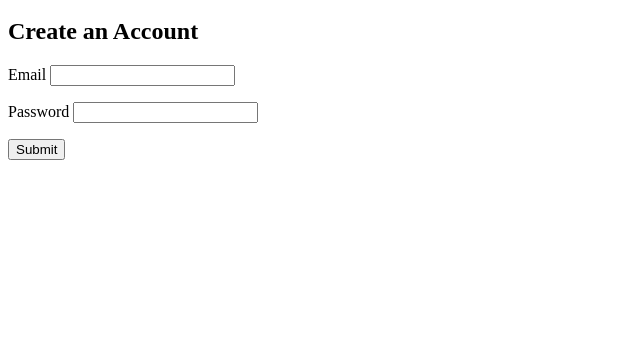
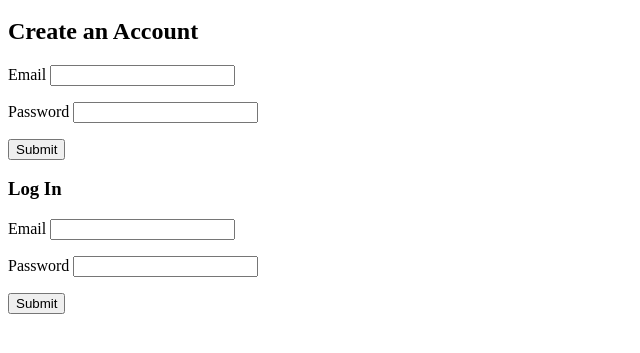
Before and after one commit to lauradoc/Ratings-Lab, a Flask app: page / in a window 1280 px wide. Shown: the part 165-518 px from the top of the page, without its empty margins (0-640 px from the left). Run offline with Flask 2, Linux system fonts and the light colour scheme.

Commit message:
part 4 complete

```diff
--- a/crud.py
+++ b/crud.py
@@ -24,6 +24,11 @@ def get_user_profile(user_id):
     """get user profile with passed id"""
 
     return User.query.filter_by(user_id = user_id).one()
+
+def get_user_by_email(email):
+    """takes in email and returns user if exists, otherwise returns none"""
+
+    return User.query.filter_by(email = email).first()
 
 def create_movie(title, overview, release_date, poster_path):
     """Create and return a new movie."""
--- a/server.py
+++ b/server.py
@@ -16,6 +16,43 @@ def homepage():
 
     return render_template('homepage.html')
 
+
+@app.route('/users', methods=['POST'])
+def register_user():
+    """Create a new user"""
+
+    email = request.form.get('email')
+    password = request.form.get('password')
+    user = crud.get_user_by_email(email)
+
+    if user:
+        flash('Email already exists. Please make an account with a different email')
+
+    else:
+        crud.create_user(email, password)
+        flash('Your account was created successfully! You can now log in.')
+
+    return redirect('/')
+
+
+@app.route('/users/loggedin')
+def logged_in():
+    """Check to see if password matches and log user in"""
+
+    email = request.args.get('email')
+    password = request.args.get('password')
+    user = crud.get_user_by_email(email)
+
+    if password in user.password:
+        flash('Logged in!')
+        session['email'] = user.user_id
+
+    else:
+        flash('Log In failed. Try again.')
+
+    return redirect('/')
+
+
 @app.route('/movies')
 def view_movies():
     """View all movies"""
@@ -23,6 +60,7 @@ def view_movies():
     movies = crud.get_movies()
 
     return render_template('all_movies.html', movies=movies)
+
 
 @app.route('/movies/<movie_id>')
 def show_movie(movie_id):
@@ -32,20 +70,6 @@ def show_movie(movie_id):
 
     return render_template('movie_details.html', movie=movie)
 
-@app.route('/users', methods=['POST'])
-def register_user():
-    """Create a new user"""
-
-    username = request.form['email']
-    password = request.form['password']
-
-    if username in users.email:
-        redirect('homepage.html')
-    else:
-        username = username
-        password = password
-
-    return render_template('homepage.html', username=username, password=password)
 
 @app.route('/users')
 def view_users():
@@ -53,6 +77,7 @@ def view_users():
     users = crud.get_users()
 
     return render_template('all_users.html', users=users)
+
 
 @app.route('/users/<user_id>')
 def show_user(user_id):
--- a/templates/homepage.html
+++ b/templates/homepage.html
@@ -24,4 +24,19 @@
       <input type="submit">
     </p>
   </form>
+
+  <h3>Log In</h3>
+  <form action="/users/loggedin">
+    <p>
+      Email <input type="text" name="email">
+    </p>
+
+    <p>
+      Password <input type="password" name="password">
+    </p>
+
+    <p>
+      <input type="submit">
+    </p>
+  </form>
   {% endblock %}
```
